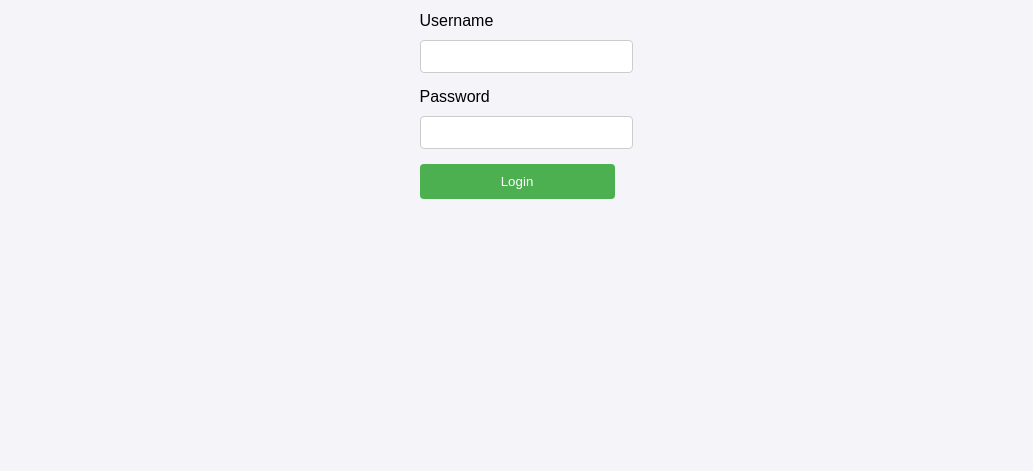
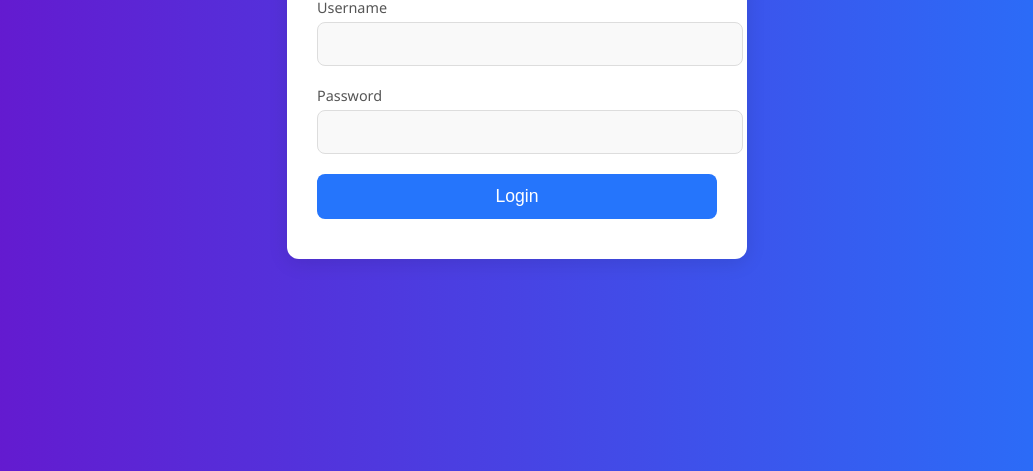
Before and after one commit to joxyle-jhon/SafeTomata, a plain HTML site: page public/index.html in a window 1280 px wide. Shown: the part 329-800 px from the top of the page, without its empty margins (123-1156 px from the left). Drawn offline with Linux system fonts and the light colour scheme.

Commit message:
Modify UI design

```diff
--- a/public/style.css
+++ b/public/style.css
@@ -1,6 +1,7 @@
+/* Global styles */
 body {
-    font-family: Arial, sans-serif;
-    background-color: #f4f4f9;
+  font-family: 'Segoe UI', Tahoma, Geneva, Verdana, sans-serif;
+  background: linear-gradient(to right, #6a11cb, #2575fc);
   display: flex;
   justify-content: center;
   align-items: center;
@@ -8,51 +9,91 @@ body {
   margin: 0;
 }
 
-  .container {
-    background: white;
-    padding: 20px;
-    border-radius: 8px;
-    box-shadow: 0 0 10px rgba(0, 0, 0, 0.1);
-    width: 300px;
+/* Centering and styling the login box */
+.login-container {
+  display: flex;
+  justify-content: center;
+  align-items: center;
+  height: 100%;
+  width: 100%;
 }
 
-  h2 {
-    text-align: center;
+.login-box {
+  background-color: #fff;
+  padding: 30px;
+  border-radius: 12px;
+  box-shadow: 0 4px 20px rgba(0, 0, 0, 0.1);
+  width: 100%;
+  max-width: 400px;
 }
 
+h1 {
+  text-align: center;
+  font-size: 2em;
+  color: #333;
+  margin-bottom: 20px;
+}
+
+/* Form group styles */
 .form-group {
-    margin-bottom: 15px;
+  margin-bottom: 20px;
 }
 
 label {
   display: block;
+  font-size: 0.9em;
+  color: #555;
   margin-bottom: 5px;
 }
 
 input {
   width: 100%;
-    padding: 8px;
-    margin-top: 5px;
-    border: 1px solid #ccc;
-    border-radius: 4px;
+  padding: 12px;
+  font-size: 1em;
+  border-radius: 8px;
+  border: 1px solid #ddd;
+  background-color: #f9f9f9;
+  transition: border-color 0.3s ease;
+}
+
+input:focus {
+  border-color: #2575fc;
+  outline: none;
+  background-color: #fff;
 }
 
 button {
   width: 100%;
-    padding: 10px;
-    background-color: #4CAF50;
+  padding: 12px;
+  background-color: #2575fc;
   color: white;
   border: none;
-    border-radius: 4px;
+  border-radius: 8px;
+  font-size: 1.1em;
   cursor: pointer;
+  transition: background-color 0.3s ease;
 }
 
 button:hover {
-    background-color: #45a049;
+  background-color: #6a11cb;
 }
 
+/* Error message styling */
 .error-message {
   color: red;
   text-align: center;
   margin-top: 10px;
+  font-size: 0.9em;
 }
+
+/* Responsive adjustments */
+@media (max-width: 480px) {
+  .login-box {
+      padding: 20px;
+      width: 90%;
+  }
+
+  h1 {
+      font-size: 1.5em;
+  }
+}
```
Lines whose indentation alone changed are shown as unchanged.
